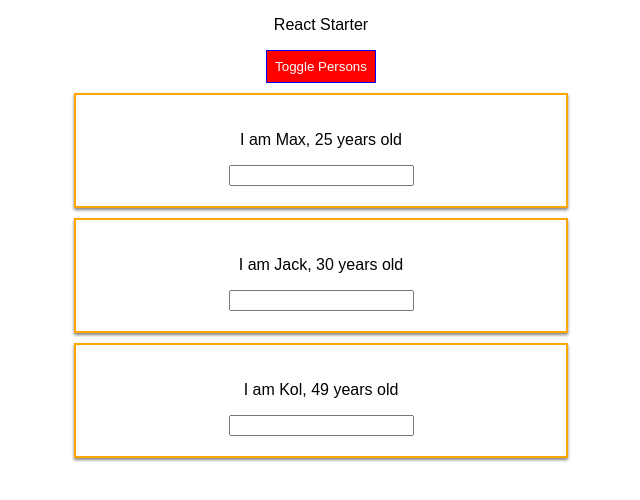
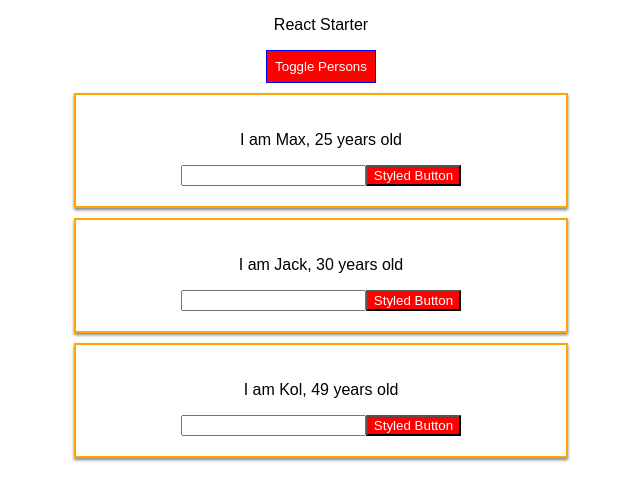
Before and after one commit to Santhosh-Umapathi/React-Starter, a React (Create React App) app: page / in a window 1280 px wide. Both pictures are taken after a click on the button "Toggle Persons". Shown: the top 500 px of the page, without its empty margins (319-959 px from the left). Built offline with nearby package versions, Linux system fonts and the light colour scheme.

Commit message:
styled components with props completed

```diff
--- a/src/App.js
+++ b/src/App.js
@@ -5,6 +5,8 @@ import Person from './Person/Person';
 // import UserOutput from './UserOutput/UserOutput';
 // import Validation from './Validation/Validation'
 // import CharComp from './Validation/CharComp'
+
+
 
 
 
@@ -103,7 +105,7 @@ class App extends Component
       color:'white',
       border: '1px solid blue',
       cursor: 'pointer',
-      padding:'8px'
+      padding: '8px',
     }
 
     // let classes = ["red" ,"bold"].join(" ") // Gives "red bold", 2 css classes combined
@@ -130,11 +132,13 @@ class App extends Component
             age={item.age}
             inputHandler={this.nameChangeHandler}
             click={() => this.deletePersonHandler(index)}
-            inputHandler = {event => this.nameChangeHandler(event, item.id)}
+            inputHandler={event => this.nameChangeHandler(event, item.id)}
+            state = {this.state.showPersons}
           />
         </div>
       })
       style.backgroundColor = 'red'
+
 
       }
 
--- a/src/Person/Person.css
+++ b/src/Person/Person.css
@@ -14,4 +14,6 @@
 	{
 		width: 450px
 	}
+
+
 }
--- a/src/Person/Person.js
+++ b/src/Person/Person.js
@@ -15,10 +15,21 @@ const StyledDiv = styled.div` // CSS without class names
 	}
 `
 
+const StyledButton = styled.button`
+background-color: ${props => props.alt ? 'red': "green"};
+color:white;
+&:hover
+{
+	background-color:${props => props.alt ? 'orange': "blue"};
+	color:white;
+}
+`
+
+
 const Person = (props) =>
 {
 
-	const {name, age, children, inputHandler, click} = props
+	const {name, age, children, inputHandler, click, state} = props
 
 	return (
 	<StyledDiv>
@@ -26,7 +37,11 @@ const Person = (props) =>
 
 		<p>{children}</p>
 
-		<input onChange={inputHandler} />
+			<input onChange={inputHandler} />
+
+			<StyledButton alt= {state}>
+				Styled Button
+			</StyledButton>
 	</StyledDiv>
 );
 }
```
